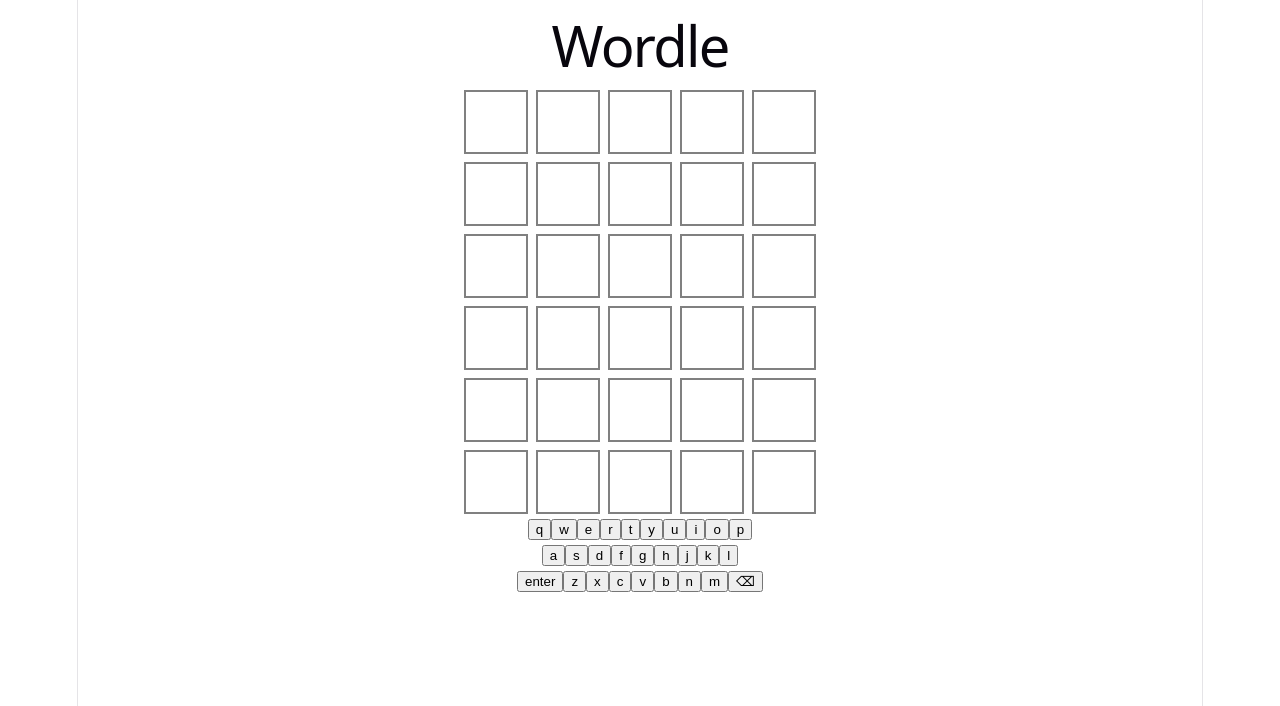
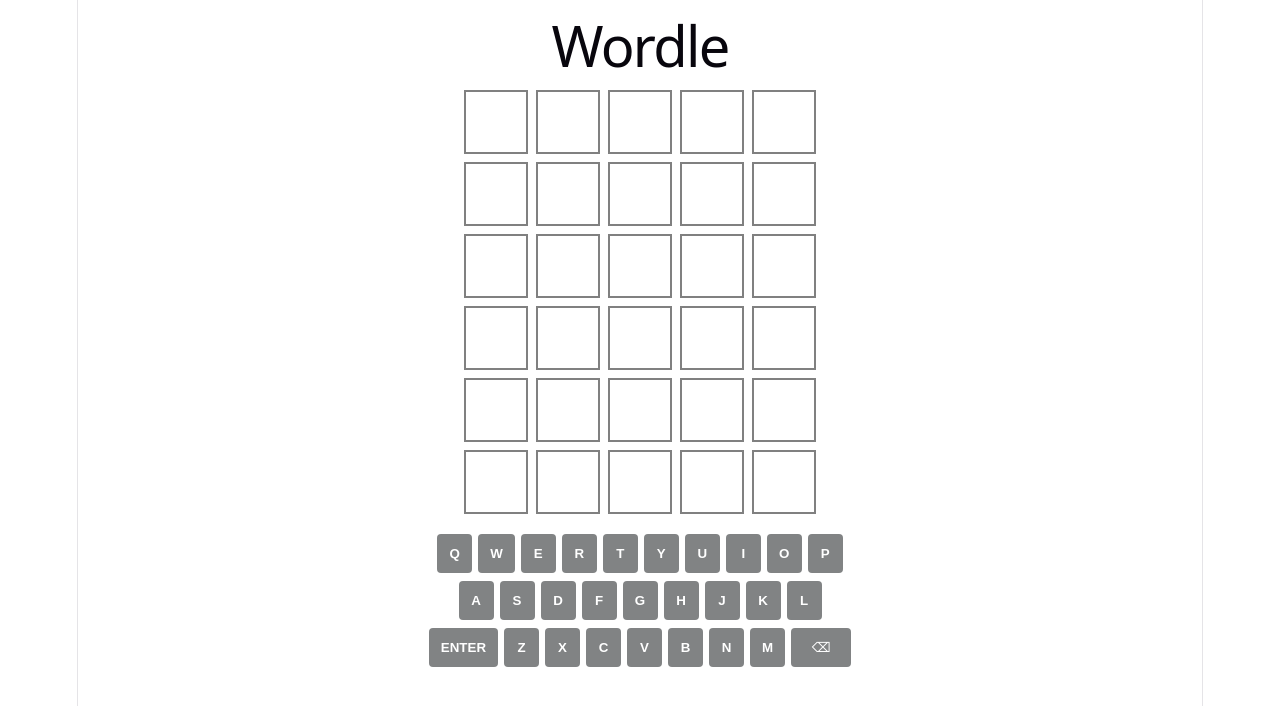
Before and after one commit to yeemans/wordle-project, a React (Vite) app in the folder wordle-frontend/: page / in a window 1280 px wide. Shown: the top 706 px of the page. Built offline with nearby package versions, Linux system fonts and the light colour scheme; no server answers.

Commit message:
added css for keyboard

```diff
--- a/wordle-frontend/src/App.css
+++ b/wordle-frontend/src/App.css
@@ -39,3 +39,36 @@
   background: gray;
   border: none;
 }
+
+.keyboard {
+  margin-top: 20px;
+  display: flex;
+  flex-direction: column;
+  gap: 8px;
+  align-items: center;
+}
+
+.keyboard-row {
+  display: flex;
+  gap: 6px;
+}
+
+.key {
+  padding: 12px;
+  min-width: 35px;
+  border-radius: 4px;
+  background: #818384;
+  color: white;
+  border: none;
+  font-weight: bold;
+  cursor: pointer;
+  text-transform: uppercase;
+}
+
+.key:hover {
+  background: #a4a6a8;
+}
+
+.key.wide {
+  min-width: 60px;
+}
```
